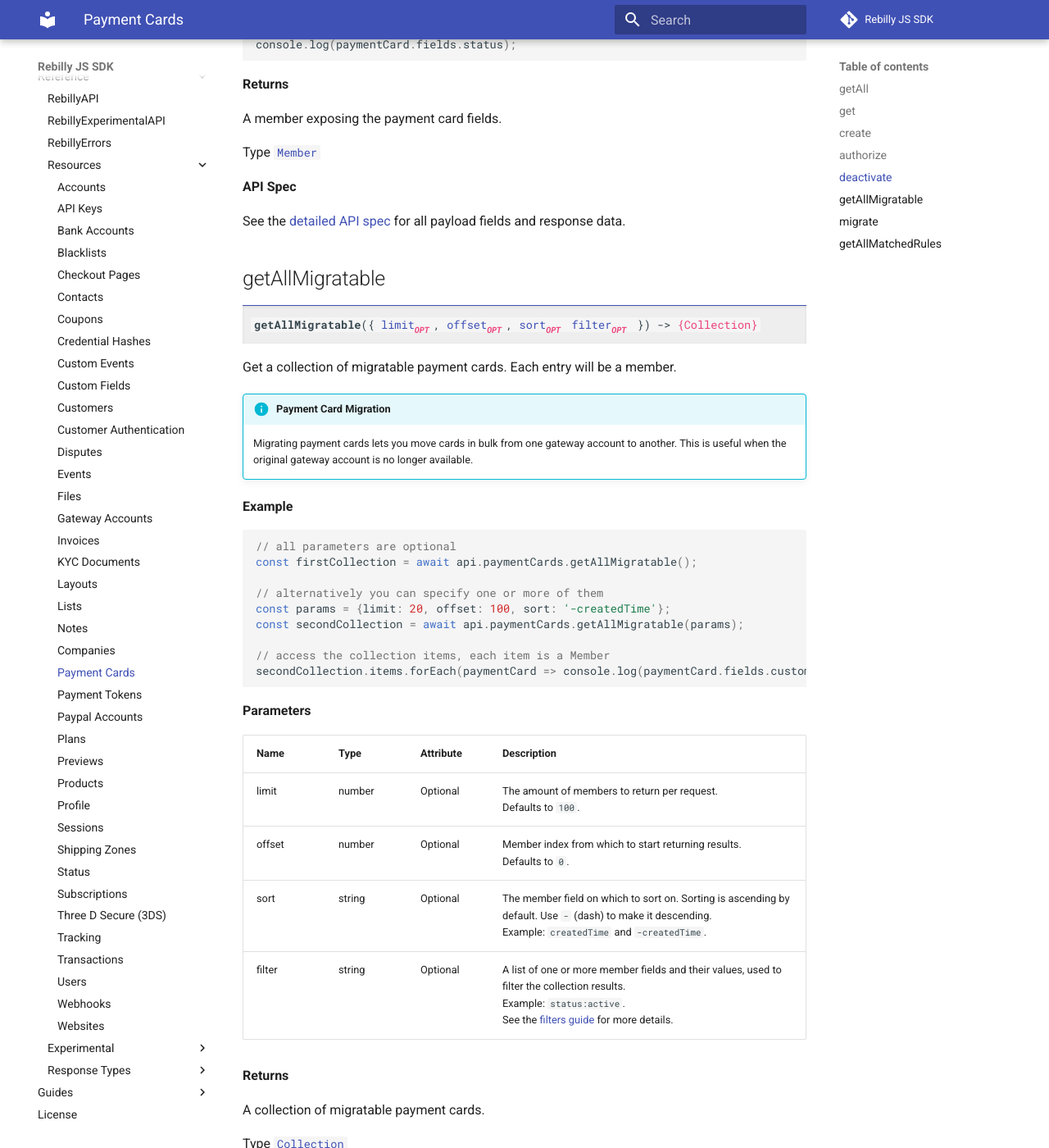
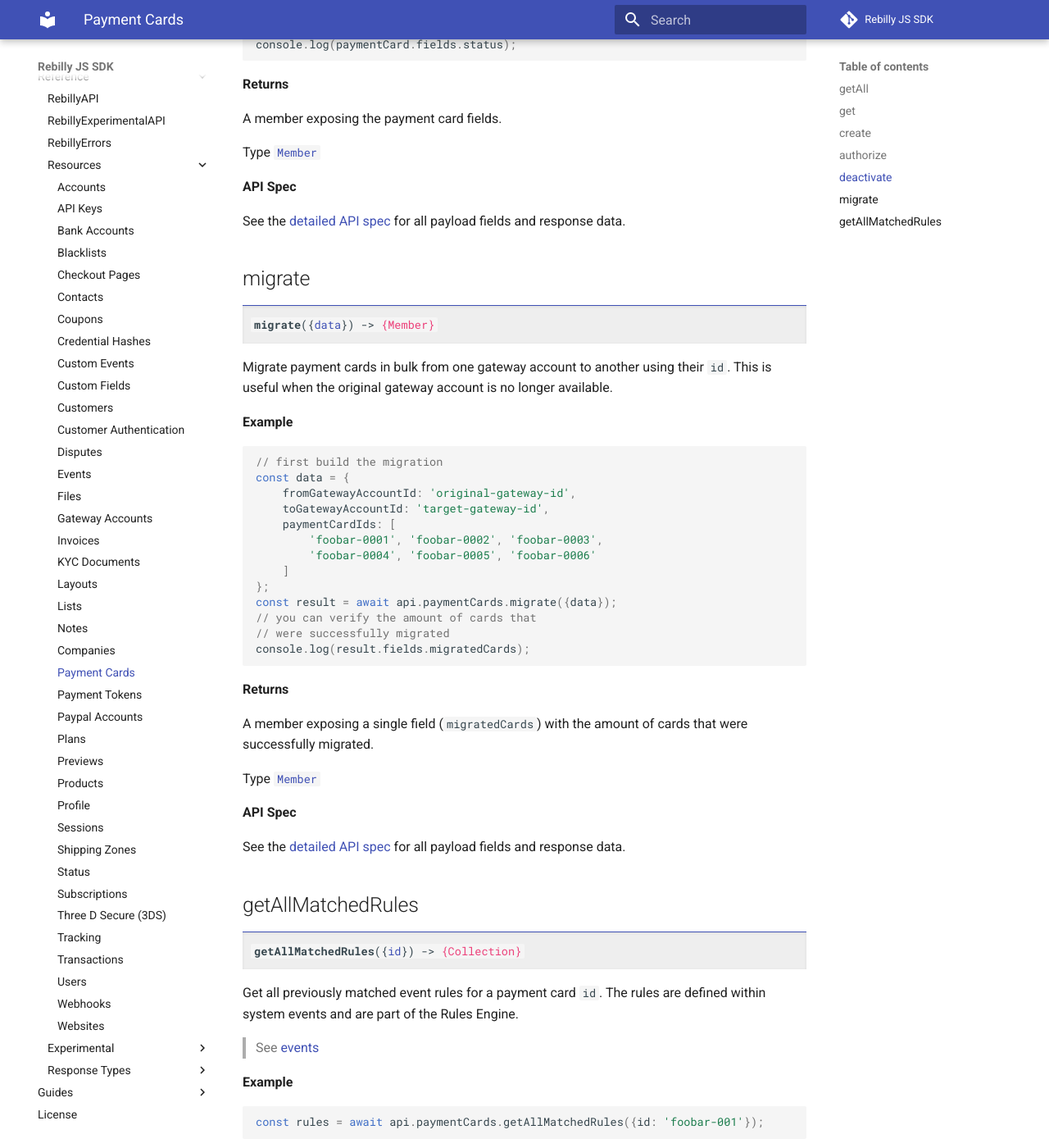
Before and after one commit to Rebilly/rebilly-js-sdk, an MkDocs documentation site: the page built from docs/reference/resources/payment-cards.md, in a window 1280 px wide and 1400 px high, scrolled down 3877 px. Shown: the whole window at 82% size. Built offline with MkDocs 1.6.1 and Material for MkDocs 9.7.7, drawn with Linux system fonts in a browser that asks for light colours; comment, search, counter and statistics services are not loaded.

Commit message:
Remove getAllMigratable method from PaymentCardsResource

````diff
--- a/docs/reference/resources/payment-cards.md
+++ b/docs/reference/resources/payment-cards.md
@@ -177,56 +177,6 @@ Type [`Member`][goto-member]
 
 See the [detailed API spec][5]{: target="_blank"} for all payload fields and response data.
 
-
-## getAllMigratable
-
-<div class="method">
-    <code>
-        <strong>getAllMigratable</strong>({
-        <span class="prop">limit</span><span class="optional" title="optional">opt</span>,
-        <span class="prop">offset</span><span class="optional" title="optional">opt</span>,
-        <span class="prop">sort</span><span class="optional" title="optional">opt</span>
-        <span class="prop">filter</span><span class="optional" title="optional">opt</span>
-        }) -> <span class="return">{Collection}</span>
-    </code>
-</div>
-
-Get a collection of migratable payment cards. Each entry will be a member.
-
-!!! info "Payment Card Migration"
-    Migrating payment cards lets you move cards in bulk from one gateway account to another. This is useful when the original gateway account is no longer available.
-
-**Example**
-
-```js
-// all parameters are optional
-const firstCollection = await api.paymentCards.getAllMigratable();
-
-// alternatively you can specify one or more of them
-const params = {limit: 20, offset: 100, sort: '-createdTime'};
-const secondCollection = await api.paymentCards.getAllMigratable(params);
-
-// access the collection items, each item is a Member
-secondCollection.items.forEach(paymentCard => console.log(paymentCard.fields.customerId));
-```
-
-**Parameters**
-
-
---8<----- "reference/resources/shared/filter-get-all.md"
-
-
-**Returns**
-
-A collection of migratable payment cards.
-
-Type [`Collection`][goto-collection]
-
-
-**API Spec**
-
-See the [detailed API spec][6]{: target="_blank"} for all payload fields and response data.
-
 ## migrate
 <div class="method"><code><strong>migrate</strong>({<span class="prop">data</span>}) -> <span class="return">{Member}</span></code></div>
 
@@ -261,7 +211,7 @@ Type [`Member`][goto-member]
 
 **API Spec**
 
-See the [detailed API spec][7]{: target="_blank"} for all payload fields and response data.
+See the [detailed API spec][6]{: target="_blank"} for all payload fields and response data.
 
 ## getAllMatchedRules
 <div class="method"><code><strong>getAllMatchedRules</strong>({<span class="prop">id</span>}) -> <span class="return">{Collection}</span></code></div>
--- a/package.json
+++ b/package.json
@@ -1,6 +1,6 @@
 {
   "name": "rebilly-js-sdk",
-  "version": "12.7.0",
+  "version": "12.8.0",
   "description": "Official Rebilly API JS library for the browser and Node",
   "browser": "./dist/rebilly-js-sdk.js",
   "main": "./dist/rebilly-js-sdk.node.js",
````
Also changed, not shown: other parts of docs/reference/resources/payment-cards.md (+1 -2 lines), docs/reference/rebilly-api.md (+1 -1 lines), docs/reference/resources/payment-cards-bank-names.md (+1 -1 lines), 1 other file.
